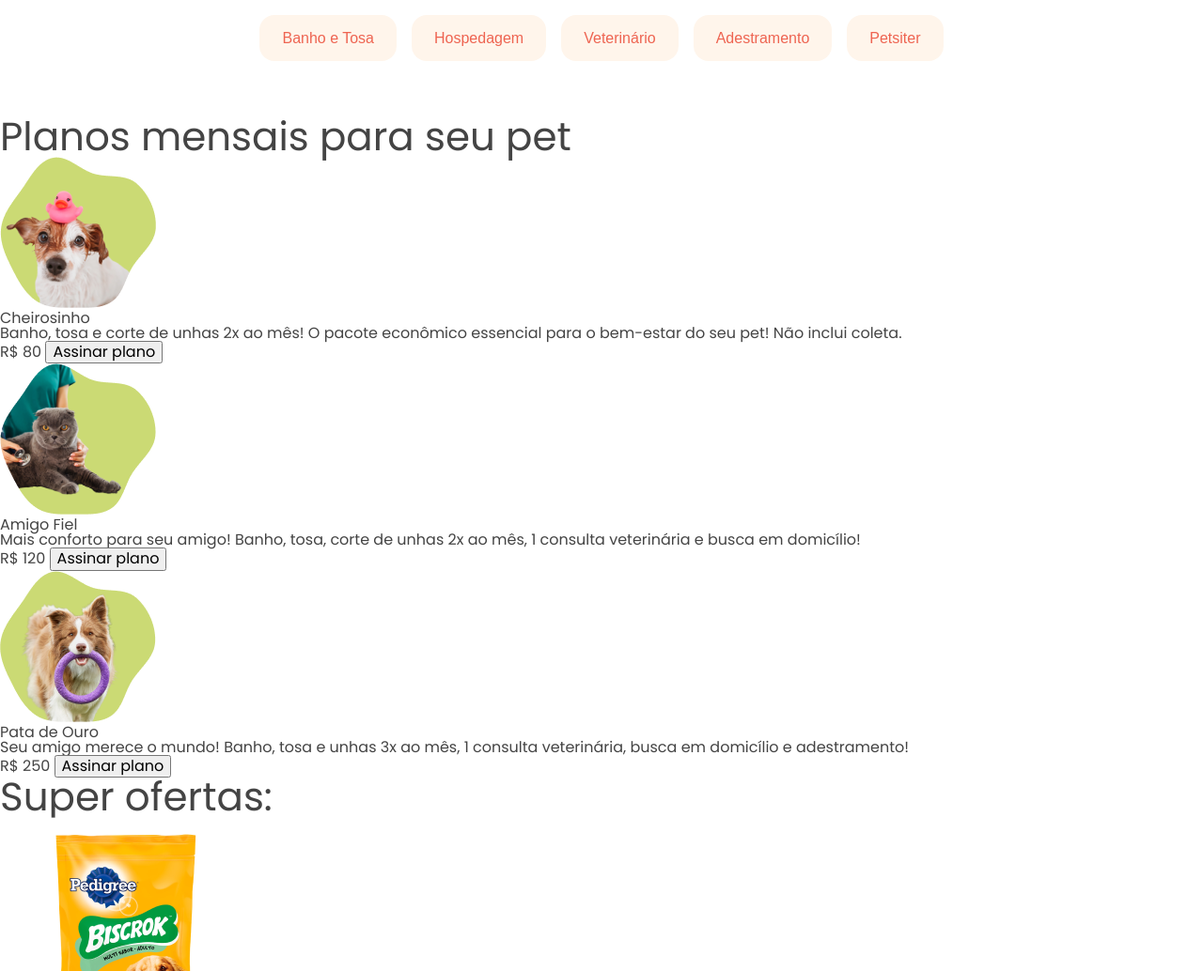
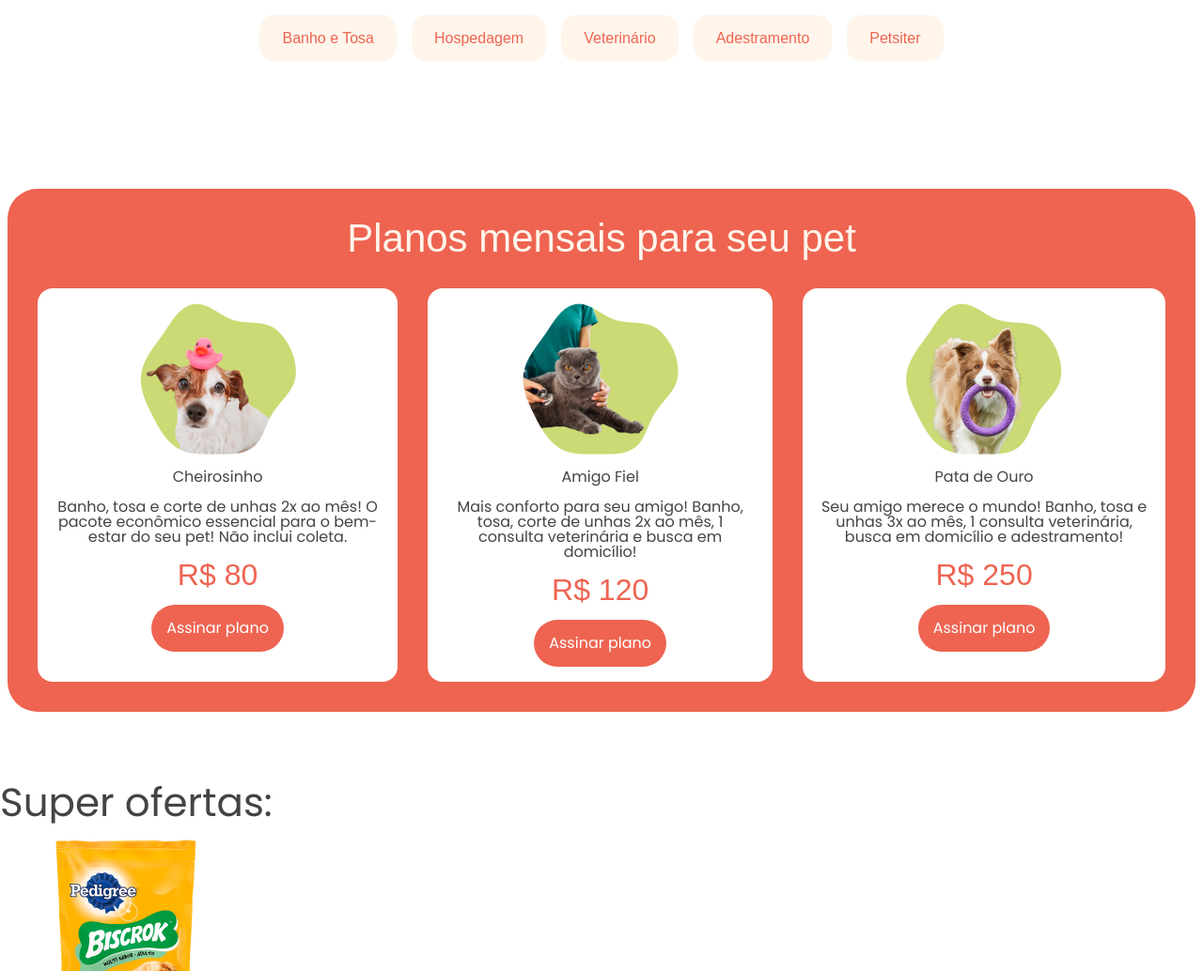
Before and after one commit to Cr0l3y/petpark, a plain HTML site: page index.html in a window 1280 px wide. Shown: the part 960-1994 px from the top of the page at 94% size. Drawn offline with nearby package versions, Linux system fonts and the light colour scheme; a web font is replaced by a local one.

Commit message:
ajustecartoes

```diff
--- a/css/estilos.css
+++ b/css/estilos.css
@@ -2,6 +2,7 @@
 @import url("/css/cabecalho.css");
 @import url("/css/destaque.css");
 @import url("/css/servicos.css");
+@import url("/css/planos.css");
 
 :root{
     --cor-cinza: #444444;
@@ -27,6 +28,8 @@
     --fonte-size-m: 1.25rem;
     --fonte-size-b: 1rem;
     --fonte-size-s: 0.813rem;
+
+
     --line-height: 120%;
 
     --padding-xs: 0.25rem;
@@ -52,23 +55,18 @@ h1, h2, h3, h4, h5{
     font-family: var(--font-sigmar);
     font-family: var(--line-height);
 }
-
 h1{
     font-size: var(--font-size-xxxl);
 }
-
 h2{
     font-size: var(--font-size-xxl);
 }
-
 h3{
     font-size: var(--font-size-xl);
 }
-
 h4{
     font-size: var(--font-size-l);
 }
-
 h5{
     font-size: var(--fonte-size-xm);
 }
--- /dev/null
+++ b/css/planos.css
@@ -0,0 +1,79 @@
+
+
+
+
+.planos{
+    display: flex;
+    flex-direction: column;
+    align-items: center;
+    justify-content: center;
+    padding: var(--padding-5xl);
+}
+
+
+
+
+.planos-background{
+    display: flex;
+    flex-direction: column;
+    align-items: center;
+    gap: var(--gap-xl);
+    background-color: var(--primaria-coral);
+    padding: var(--padding-xl);
+    border-radius: 2rem;
+}
+
+
+
+
+.planos-titulo{
+    color: var(--secundaria-bege);
+    font-family: var(--font-sigmar);
+}
+
+
+.lista-planos{
+    display: flex;
+    justify-content: space-between;
+    gap: var(--gap-xl);
+}
+
+
+
+.cartao{
+    display: flex;
+    flex-direction: column;
+    align-items: center;
+    gap: var(--gap-m);
+    background-color: var(--neutro-branco);
+    padding: var(--padding-m);
+    border-radius: 1rem;
+    flex-grow: 1;
+}
+
+
+
+
+
+.cartao > h3{
+    font-size: var(--font-size-l);
+}
+
+.cartao> p{
+    text-align: center;
+}
+
+.cartao >span{
+    font-size: 2rem;
+    font-family: var(--font-sigmar);
+    color: var(--primaria-coral);
+}
+
+
+.botao-compra{
+    border: none;
+    background-color: var(--primaria-coral);
+    padding: 1rem;
+    border-radius: 2rem;
+    color: var(--neutro-branco);
+}
```
